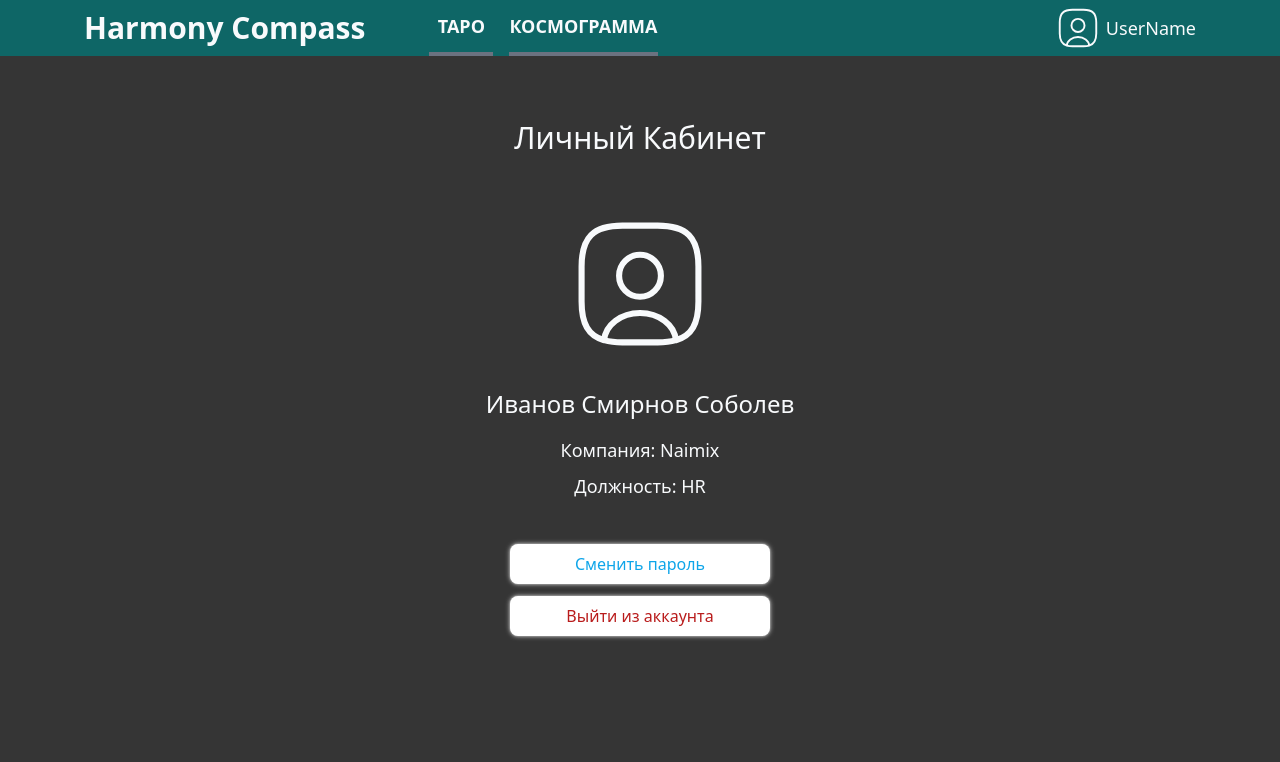
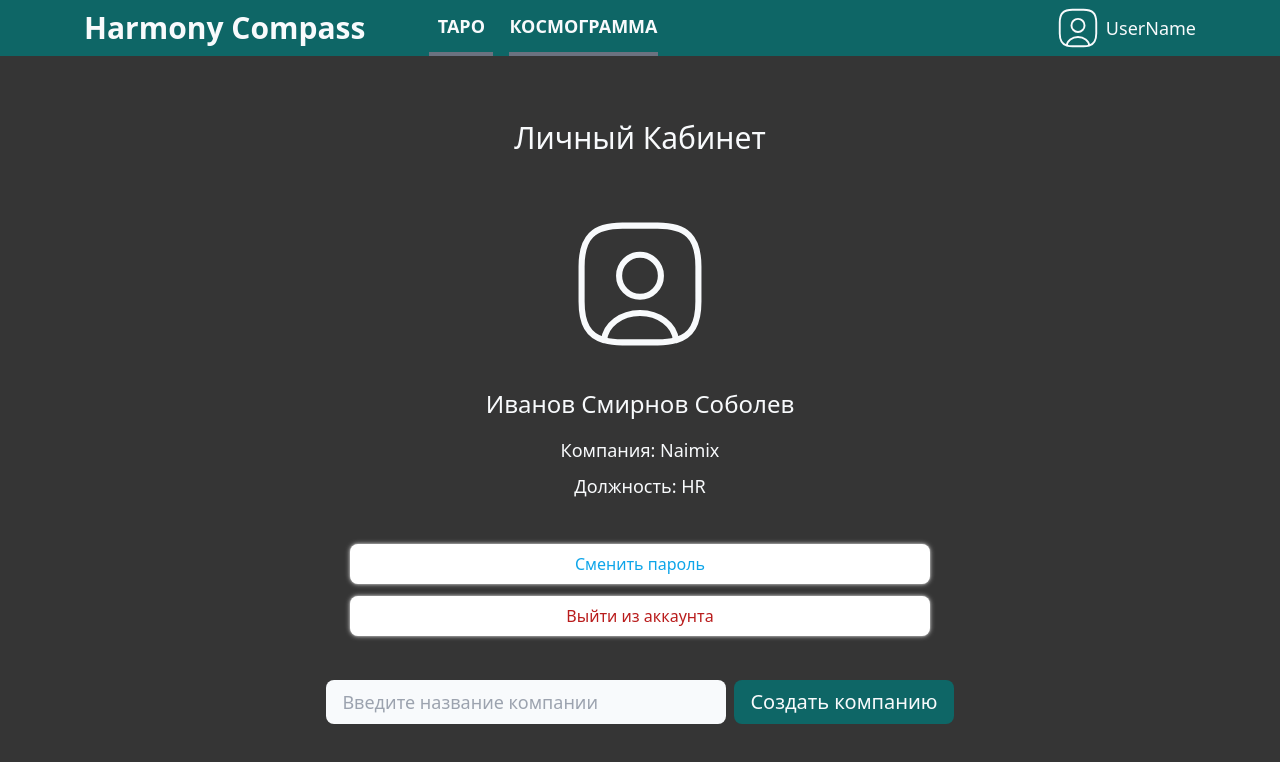
Before and after one commit to Gewinn2/Naimix_hackaton, a Vue app in the folder web/: page /account in a window 1280 px wide. Shown: the top 762 px of the page. Built offline with nearby package versions, Linux system fonts and the light colour scheme.

Commit message:
added company create

```diff
--- a/web/src/api/api.ts
+++ b/web/src/api/api.ts
@@ -61,10 +61,25 @@ export function API_LogOut(){
   });
 };
 
+//create company
+export function API_CreateCompany(name: string){
+  return new Promise((resolve, reject) => {
+    axios.post(`${API}/company/create`, name)
+    .then(response => {
+      if(DEVMODE) console.log(`Company create success: `, response);
+      resolve(response);
+    })
+    .catch(error => {
+      if(DEVMODE) console.log(`Company create error: `, error);
+      reject(error);
+    });
+  });
+};
+
 //tarot
 export function API_Tarot(categoryID: number){
   return new Promise((resolve, reject) => {
-    axios.get(`${API}/card/${categoryID}`)
+    axios.get(`${API}/tarot/${categoryID}`)
     .then(response => {
       if(DEVMODE) console.log(`Card get, category[${categoryID}] success: `, response);
       resolve(response);
--- a/web/src/pages/AccountPage.vue
+++ b/web/src/pages/AccountPage.vue
@@ -17,6 +17,18 @@
             @click="Logout"
             class="py-2 px-12 text-center rounded-lg cursor-pointer text-red-700 bg-white hover:underline header-shadow active:text-red-400">Выйти из аккаунта</div>
         </div>
+        <!--temporary-->
+        <div class=" flex flex-row gap-x-2">
+          <input
+            type="text"
+            v-model="companyName"
+            class="py-2 px-4 rounded-lg bg-slate-50 text-gray-800 text-lg font-medium max-w-none w-[400px]"
+            placeholder="Введите название компании"
+            />
+          <div @click="createCompany" class="py-2 px-4 text-xl rounded-lg font-medium btn">
+            Создать компанию
+          </div>
+        </div>
       </div>
     </div>
   </div>
@@ -25,11 +37,12 @@
 import { mapStores } from 'pinia';
 import { useStatusWindowStore } from '@/stores/statusWindowStore';
 import { StatusCodes } from '@/helpers/constants';
-import { API_LogOut } from '@/api/api';
+import { API_LogOut, API_CreateCompany } from '@/api/api';
 export default{
   data(){
     return{
       time: 3000,
+      companyName: '',
     }
   },
   computed:{
@@ -48,6 +61,20 @@ export default{
         this.statusWindowStore.deteleStatusWindow(stID);
         this.statusWindowStore.showStatusWindow(StatusCodes.error, 'Что-то пошло не так при выходе из аккаунта!', this.time);
       })
+    },
+    createCompany(){
+      const stID = this.statusWindowStore.showStatusWindow(StatusCodes.loading, 'Создаем компанию...', -1);
+
+      API_CreateCompany(this.companyName)
+      .then(response => {
+        this.statusWindowStore.showStatusWindow(StatusCodes.success, 'Компания успешно создана!', 3000);
+      })
+      .catch(error => {
+        this.statusWindowStore.showStatusWindow(StatusCodes.error, 'Что-то пошло не так пр создании компании!', 3000);
+      })
+      .finally(() => {
+        this.statusWindowStore.deteleStatusWindow(stID);
+      })
     }
   }
 };
```
